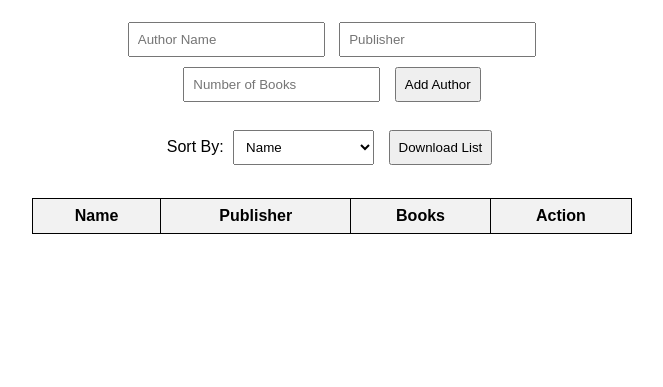
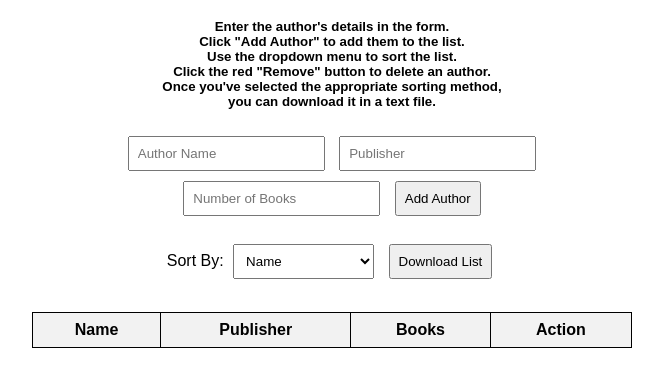
Before and after one commit to JosephPotapenko/CSCD210-Lab10, a plain HTML site: page index.html in a window 1280 px wide. Shown: the part 51-438 px from the top of the page, without its empty margins (308-971 px from the left). Drawn offline with Linux system fonts and the light colour scheme.

Commit message:
Instructions in website

```diff
--- a/index.html
+++ b/index.html
@@ -39,6 +39,16 @@
 <body>
 
     <h2>Author List Manager</h2>
+    <h5> Enter the author's details in the form.<br>
+
+        Click "Add Author" to add them to the list.<br>
+
+        Use the dropdown menu to sort the list.<br>
+
+        Click the red "Remove" button to delete an author.<br>
+
+        Once you've selected the appropriate sorting method,<br>
+        you can download it in a text file.<br></h5>
 
     <input type="text" id="authorName" placeholder="Author Name">
     <input type="text" id="publisher" placeholder="Publisher">
```
